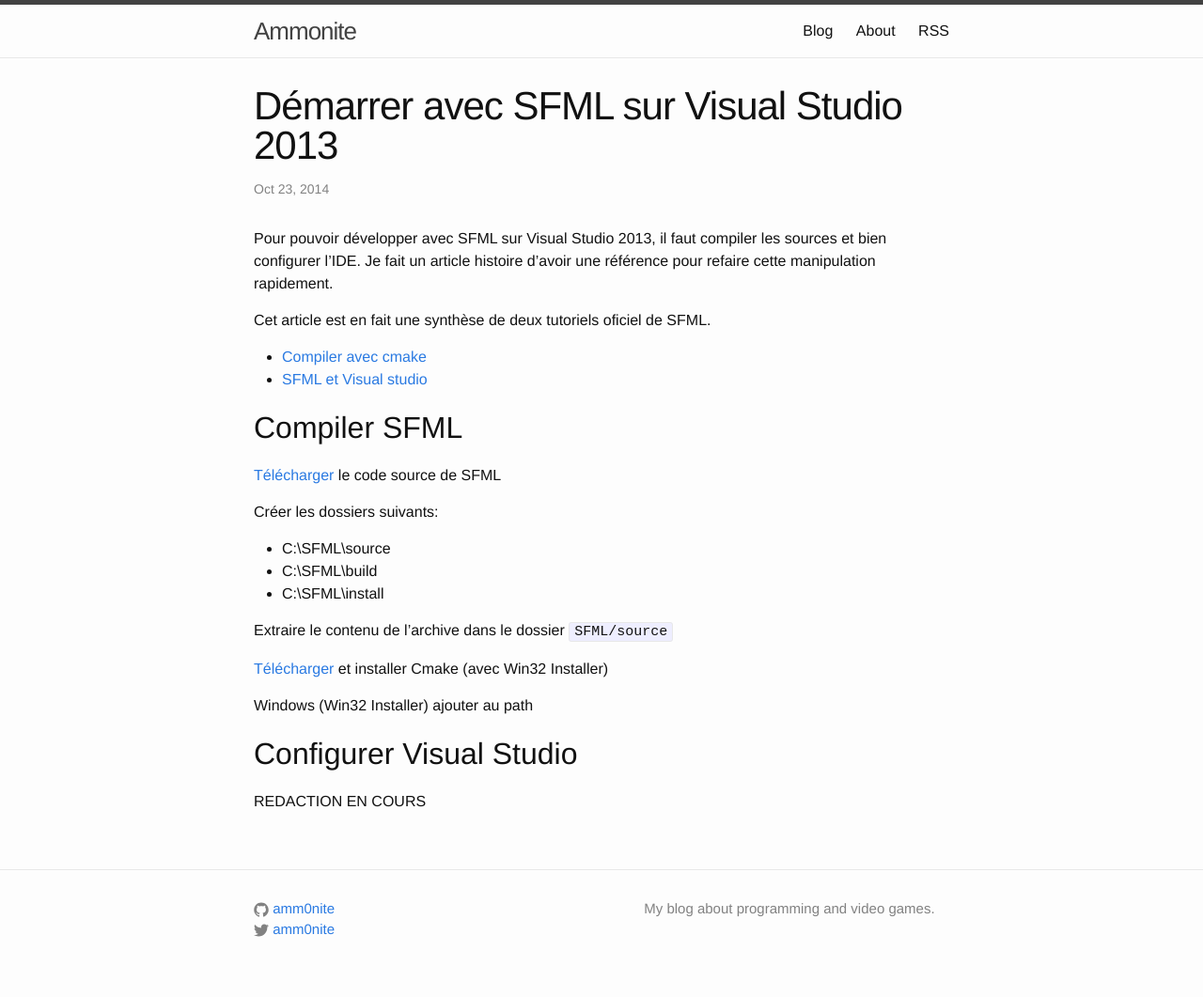
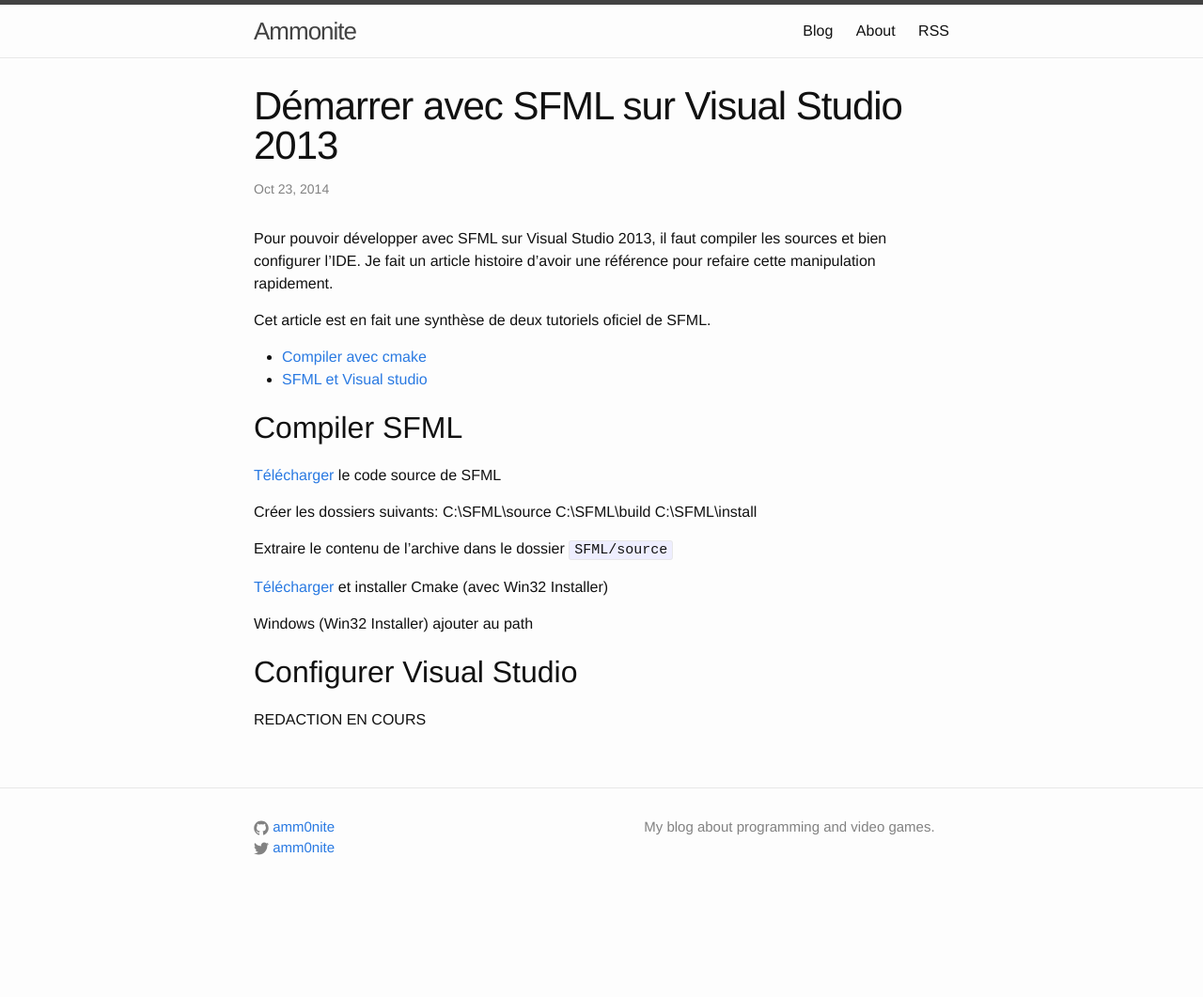
Before and after one commit to amm0nite/amm0nite.github.io, a Jekyll site: the page built from _posts/2014-10-23-sfml-setup.md, in a window 1280 px wide. Shown: the whole page at 94% size. Built offline with Jekyll 4.4.1, drawn with Linux system fonts in a browser that asks for light colours; after the commit the page ends 974 px from its top, so only the background shows below that.

```diff
--- a/_posts/2014-10-23-sfml-setup.md
+++ b/_posts/2014-10-23-sfml-setup.md
@@ -17,9 +17,9 @@ Cet article est en fait une synthèse de deux tutoriels oficiel de SFML.
 [Télécharger](http://sfml-dev.org/download-fr.php) le code source de SFML
 
 Créer les dossiers suivants:
-* C:\SFML\source
-* C:\SFML\build
-* C:\SFML\install
+    C:\SFML\source
+    C:\SFML\build
+    C:\SFML\install
 
 Extraire le contenu de l'archive dans le dossier `SFML/source`
 
```
